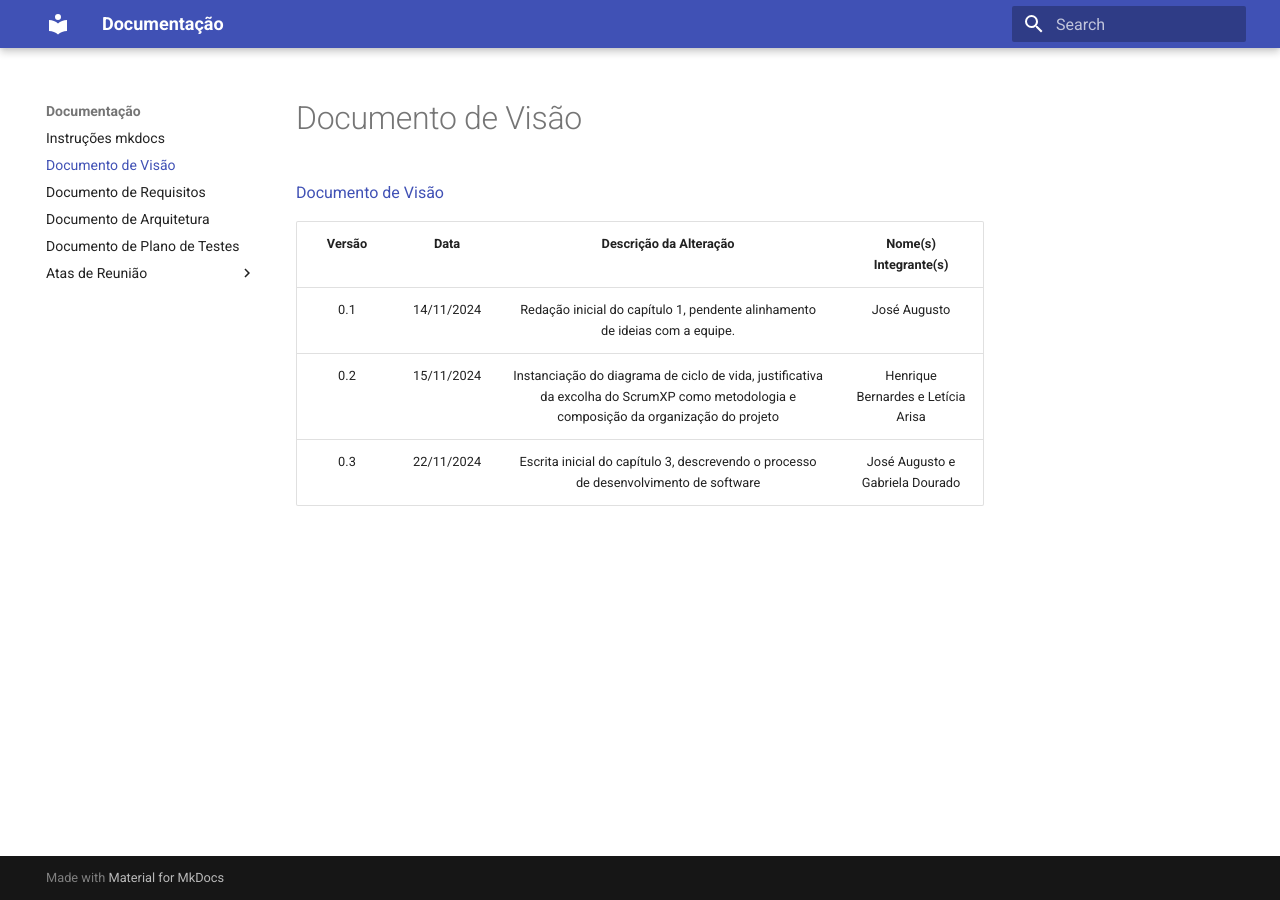
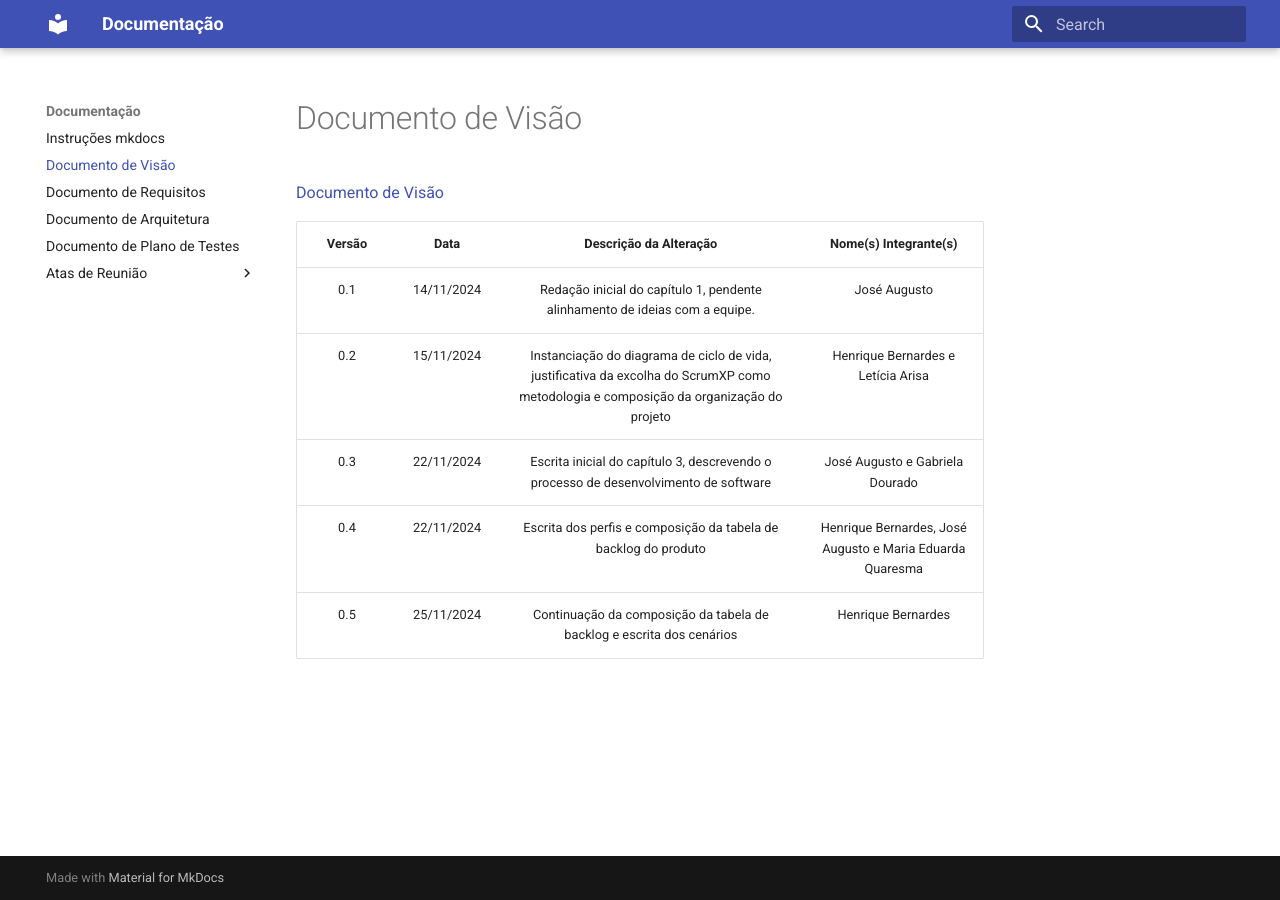
Before and after one commit to JAugustoM/Gestao-Catavento, an MkDocs documentation site: the page built from docs/documento-visao/documento-visao.md, in a window 1280 px wide. Built offline with MkDocs 1.6.1 and Material for MkDocs 9.7.7, drawn with Linux system fonts in a browser that asks for light colours.

Commit message:
[DOC] Documento de visão 0.5

```diff
--- a/docs/documento-visao/documento-visao.md
+++ b/docs/documento-visao/documento-visao.md
@@ -5,3 +5,5 @@
 | 0.1 | 14/11/2024 | Redação inicial do capítulo 1, pendente alinhamento de ideias com a equipe.  | José Augusto |
 | 0.2 | 15/11/2024 | Instanciação do diagrama de ciclo de vida, justificativa da excolha do ScrumXP como metodologia e composição da organização do projeto | Henrique Bernardes e Letícia Arisa |
 | 0.3 | 22/11/2024 | Escrita inicial do capítulo 3, descrevendo o processo de desenvolvimento de software | José Augusto e Gabriela Dourado |
+| 0.4 | 22/11/2024 | Escrita dos perfis e composição da tabela de backlog do produto | Henrique Bernardes, José Augusto e Maria Eduarda Quaresma |
+| 0.5 | 25/11/2024 | Continuação da composição da tabela de backlog e escrita dos cenários | Henrique Bernardes |
```
